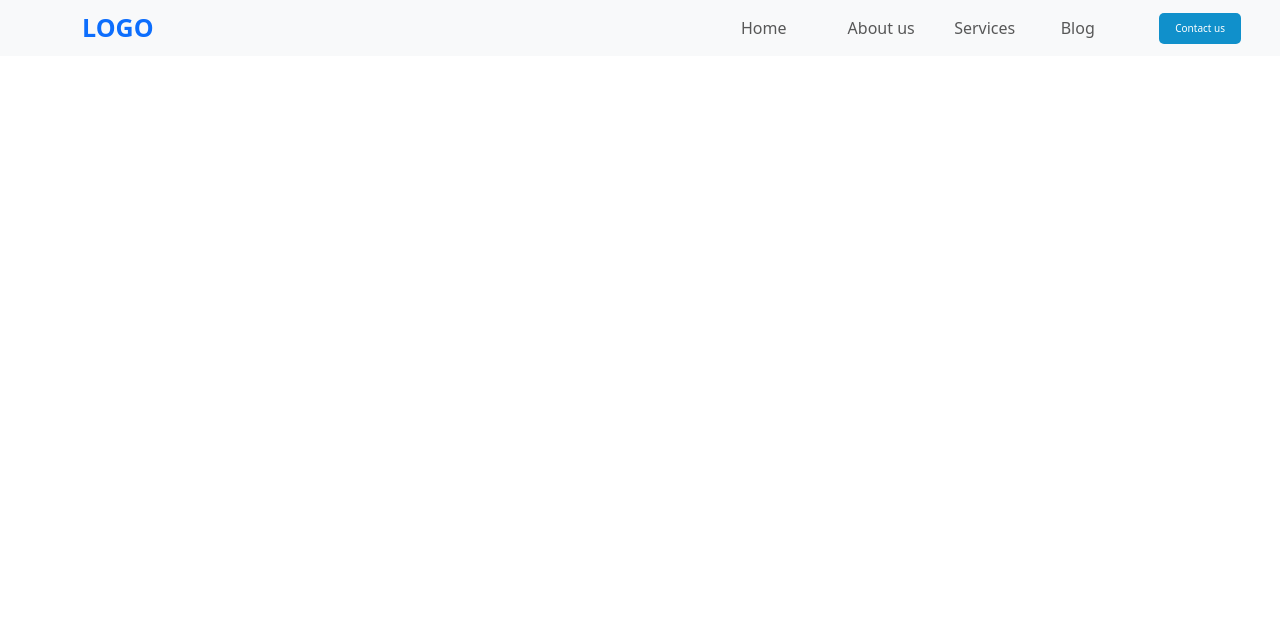
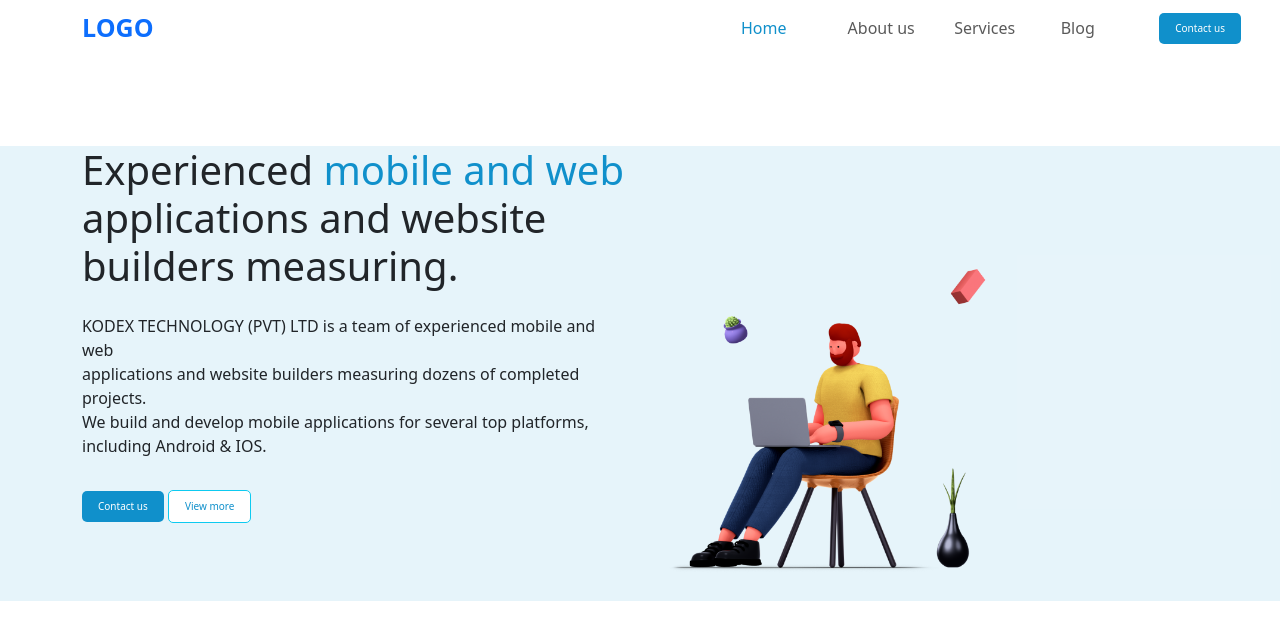
Before and after one commit to ablakulova/boostrapppp, a plain HTML site: page index.html in a window 1280 px wide. Shown: the top 640 px of the page. Drawn offline with nearby package versions, Linux system fonts and the light colour scheme.

Commit message:
banner end

```diff
--- a/index.html
+++ b/index.html
@@ -8,7 +8,7 @@
 </head>
 <body>
 <section id="navbar">
-    <nav class="navbar navbar-expand-lg bg-body-tertiary">
+    <nav class="navbar navbar-expand-lg bg-white">
         <div class="container">
             <a class="logo fw-bold col-lg-7 " href="#">LOGO</a>
             <button class="navbar-toggler" type="button" data-bs-toggle="collapse" data-bs-target="#navbarNav" aria-controls="navbarNav" aria-expanded="false" aria-label="Toggle navigation">
@@ -17,7 +17,7 @@
             <div class="collapse navbar-collapse" id="navbarNav">
                 <ul class="navbar-nav col-lg-11">
                     <li class="nav-item col-lg-3">
-                        <a class="nav-link fw-medium" href="#">Home</a>
+                        <a class="nav-link fw-medium" href="#"><span style="color:#1090CB">Home</span></a>
                     </li>
                     <li class="nav-item col-lg-3">
                         <a class="nav-link fw-medium" href="#">About us</a>
@@ -36,6 +36,24 @@
         </div>
     </nav>
 </section>
+<section id="banner">
+    <div class="container">
+        <div class="row">
+            <div class="col-lg-6 col-md-12">
+                <h1>Experienced <span style="color:#1090CB"> mobile and web </span><br> applications and website<br> builders measuring.</h1>
+                <p class="fs:15px; fw-light py-3"> KODEX TECHNOLOGY (PVT) LTD is a team of experienced mobile and web<br> applications and website builders measuring dozens of completed projects.<br> We build and develop mobile applications for several top platforms,<br> including Android  & IOS. </p>
+                <div>
+                    <button type="button" class="contact-us px-3 py-2">Contact us</button>
+                    <button type="button" class="view-more px-3 py-2 border border-info bg-white">View more</button>
+                </div>
+            </div>
+            <div class="col-lg-4 col-md-12 ">
+                <img src="image/banner.png" class="img-fluid" alt="banner">
+            </div>
+        </div>
+    </div>
+</section>
+
 
 <!--boostrap-5-->
 <script src="https://cdn.jsdelivr.net/npm/bootstrap@5.3.3/dist/js/bootstrap.bundle.min.js" integrity="sha384-YvpcrYf0tY3lHB60NNkmXc5s9fDVZLESaAA55NDzOxhy9GkcIdslK1eN7N6jIeHz" crossorigin="anonymous"></script>
--- a/style.css
+++ b/style.css
@@ -18,3 +18,23 @@
     background:#1090CB;
     border-radius:5px;
 }
+
+/*banner*/
+#banner{
+    margin-top:7%;
+    font-weight: bolder;
+    background-color: rgba(16,144,203,0.1);
+}
+
+.contact-us {
+    font-size:10px;
+    color:white;
+    border:none;
+    background:#1090CB;
+    border-radius:5px;
+}
+.view-more {
+    font-size:10px;
+    color:#1090CB;
+    border-radius:5px
+}
```
